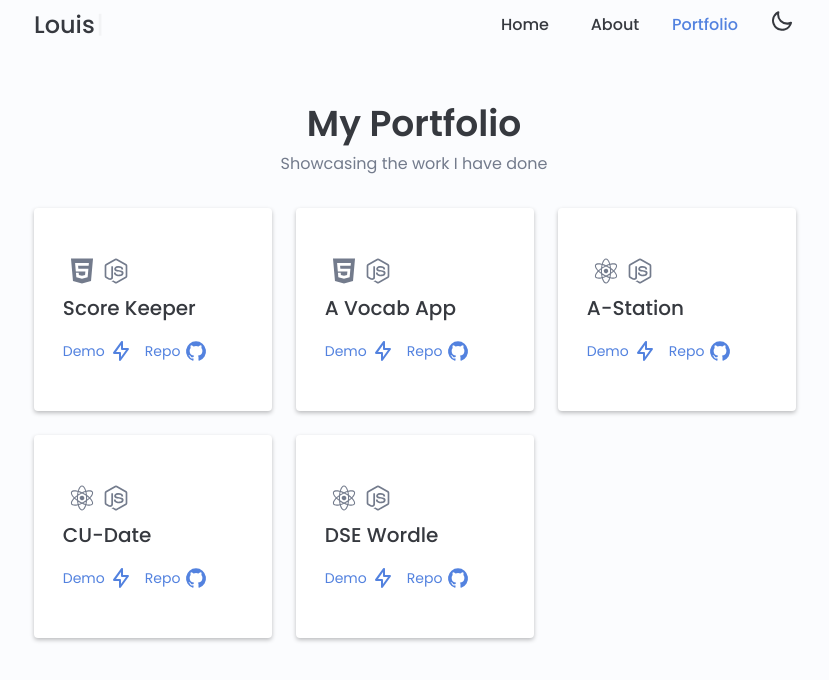
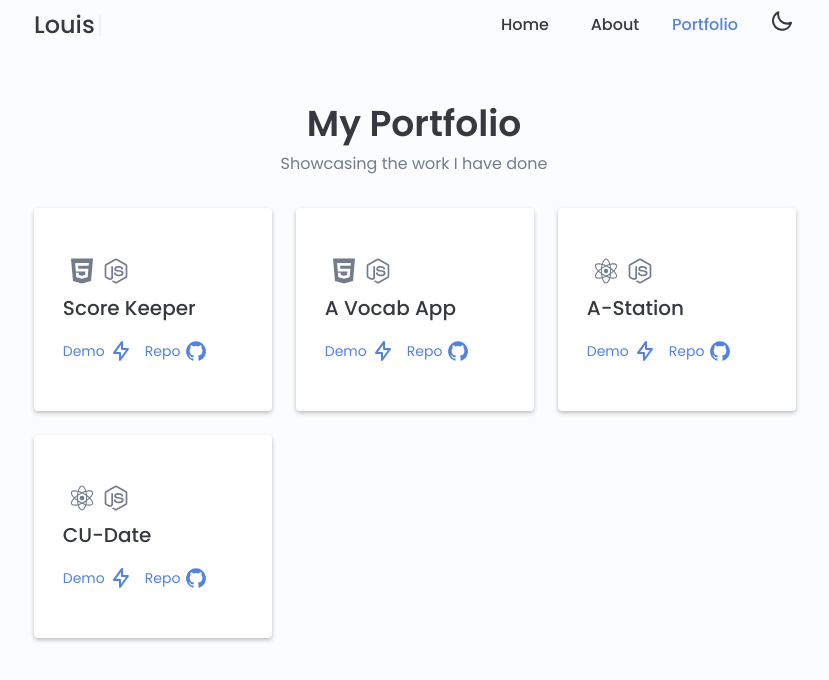
Before and after one commit to louiskwt/portfolio-page, a Next.js app: page /portfolio in a window 1280 px wide. Shown: the top 680 px of the page, without its empty margins (226-1055 px from the left). Built offline with nearby package versions, Linux system fonts and the light colour scheme.

Commit message:
hid broken project

```diff
--- a/public/projects/projects.js
+++ b/public/projects/projects.js
@@ -1,45 +1,44 @@
 const projects = [
   {
-        "id": 1,
-        "title": "Score Keeper",
-        "repo": "https://github.com/louiskwt/e-Score-Chart",
-        "link": "https://e-score-chart.netlify.app/",
-        "descriptions": "A score keeper app built for teaching and learning activities",
-        "technologies": ["html", "javascript"]
+    id: 1,
+    title: "Score Keeper",
+    repo: "https://github.com/louiskwt/e-Score-Chart",
+    link: "https://e-score-chart.netlify.app/",
+    descriptions: "A score keeper app built for teaching and learning activities",
+    technologies: ["html", "javascript"],
   },
   {
-        "id": 2,
-        "title": "A Vocab App",
-        "repo": "https://github.com/louiskwt/DSE_Vocab",
-        "link": "https://vocab-game.netlify.app",
-        "descriptions": "A vocab app for students to learn vocabulary",
-        "technologies": ["html", "javascript"]
+    id: 2,
+    title: "A Vocab App",
+    repo: "https://github.com/louiskwt/DSE_Vocab",
+    link: "https://vocab-game.netlify.app",
+    descriptions: "A vocab app for students to learn vocabulary",
+    technologies: ["html", "javascript"],
   },
   {
-        "id": 3,
-        "title": "A-Station",
-        "repo": "https://github.com/louiskwt/a-station-frontend",
-        "link": "https://a-station.vercel.app/",
-        "descriptions": "An online English exercises platform for students",
-        "technologies": ["react", "javascript"]
+    id: 3,
+    title: "A-Station",
+    repo: "https://github.com/louiskwt/a-station-frontend",
+    link: "https://a-station.vercel.app/",
+    descriptions: "An online English exercises platform for students",
+    technologies: ["react", "javascript"],
   },
   {
-        "id": 4,
-        "title": "CU-Date",
-        "repo": "https://github.com/louiskwt/react-dating-app",
-        "link": "https://cu-dating-13e27.web.app/",
-        "descriptions": "A survey app for a psychological research carried out at CUHK",
-        "technologies": ["react", "javascript"]
+    id: 4,
+    title: "CU-Date",
+    repo: "https://github.com/louiskwt/react-dating-app",
+    link: "https://cu-dating-13e27.web.app/",
+    descriptions: "A survey app for a psychological research carried out at CUHK",
+    technologies: ["react", "javascript"],
   },
-    {
-        "id": 5,
-        "title": "DSE Wordle",
-        "repo": "https://github.com/louiskwt/hkdsewordle",
-        "link": "https://www.hkdsewordle.com/",
-        "descriptions": "Wordle Game developed for DSE students",
-        "technologies": ["react", "javascript"]
-    },
+  // {
+  //     "id": 5,
+  //     "title": "DSE Wordle",
+  //     "repo": "https://github.com/louiskwt/hkdsewordle",
+  //     "link": "https://www.hkdsewordle.com/",
+  //     "descriptions": "Wordle Game developed for DSE students",
+  //     "technologies": ["react", "javascript"]
+  // },
+];
 
-]
-
-export default projects
+export default projects;
```
Lines whose indentation alone changed are shown as unchanged.
